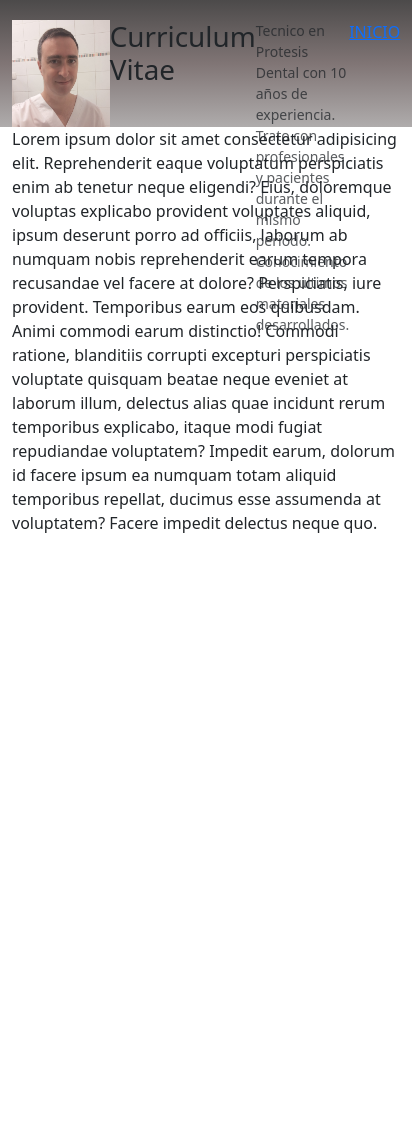
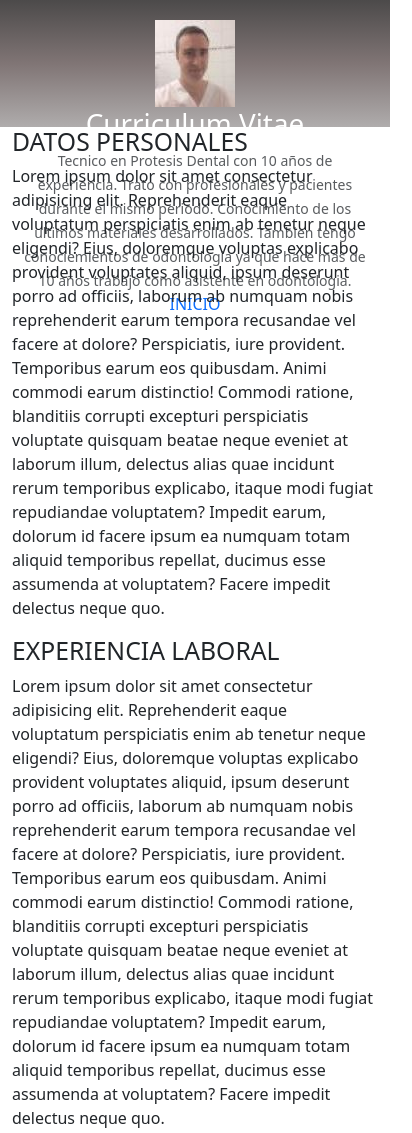
Before and after one commit to FedeSanchez79/PreEntrega2Sanchez, a plain HTML site: page pages/Curriculum.html in a window 390 px wide. Shown: the top 1133 px of the page, 412 px wide, since content can reach past the window. Drawn offline with nearby package versions, Linux system fonts and the light colour scheme.

Commit message:
ultimos detalles falta media queries

```diff
--- a/css/style.css
+++ b/css/style.css
@@ -328,3 +328,9 @@ td {
     left: 10px;
     bottom: 5px;
 }
+
+/* CURRICULUM */
+
+#header_cv {
+    height: 200px;
+}
--- a/pages/Curriculum.html
+++ b/pages/Curriculum.html
@@ -9,13 +9,32 @@
   <title>Curriculum Vitae</title>
  </head>
  <body>
-  <header class="container-fluid">
-    <img src="../assets/images/fotoCV.jpg" alt="foto Tecnico Federico Sanchez">
-    <h1 class="">Curriculum Vitae</h1>
-    <small class="text-muted">Tecnico en Protesis Dental con 10 años de experiencia. Trato con profesionales y pacientes durante el mismo periodo. Conocimiento de los ultimos materiales desarrollados.</small>
-	  <a href="../index.html">INICIO</a>
+  <header class="container-fluid d-flex justify-content-evenly">
+	  <div class="container text-center">
+      <div class="row align-items-center">
+        <div class="col-md-2">
+          <img src="../assets/images/fotoCV1.jpg" alt="foto Tecnico Federico Sanchez">
+        </div>
+        <div class="col-md-3">
+          <h1 class="text-white">Curriculum Vitae</h1>
+        </div>
+        <div class="col-md-6">
+          <small class="text-muted">Tecnico en Protesis Dental con 10 años de experiencia. Trato con profesionales y pacientes durante el mismo periodo. Conocimiento de los ultimos materiales desarrollados. Tambien tengo conociemientos de odontologia ya que hace mas de 10 años trabajo como asistente en odontologia.</small>
+        </div>
+        <div class="col-md-1">
+          <a href="../index.html" class="text-decoration-none">INICIO</a>
+        </div>
+      </div>
+    </div>
   </header>
   <main class="container-fluid">
+   <h2>DATOS PERSONALES</h2>
+   <p>Lorem ipsum dolor sit amet consectetur adipisicing elit. Reprehenderit eaque voluptatum perspiciatis enim ab tenetur neque eligendi? Eius, doloremque voluptas explicabo provident voluptates aliquid, ipsum deserunt porro ad officiis, laborum ab numquam nobis reprehenderit earum tempora recusandae vel facere at dolore? Perspiciatis, iure provident. Temporibus earum eos quibusdam. Animi commodi earum distinctio! Commodi ratione, blanditiis corrupti excepturi perspiciatis voluptate quisquam beatae neque eveniet at laborum illum, delectus alias quae incidunt rerum temporibus explicabo, itaque modi fugiat repudiandae voluptatem? Impedit earum, dolorum id facere ipsum ea numquam totam aliquid temporibus repellat, ducimus esse assumenda at voluptatem? Facere impedit delectus neque quo.</p>
+   <h2>EXPERIENCIA LABORAL</h2>
+   <p>Lorem ipsum dolor sit amet consectetur adipisicing elit. Reprehenderit eaque voluptatum perspiciatis enim ab tenetur neque eligendi? Eius, doloremque voluptas explicabo provident voluptates aliquid, ipsum deserunt porro ad officiis, laborum ab numquam nobis reprehenderit earum tempora recusandae vel facere at dolore? Perspiciatis, iure provident. Temporibus earum eos quibusdam. Animi commodi earum distinctio! Commodi ratione, blanditiis corrupti excepturi perspiciatis voluptate quisquam beatae neque eveniet at laborum illum, delectus alias quae incidunt rerum temporibus explicabo, itaque modi fugiat repudiandae voluptatem? Impedit earum, dolorum id facere ipsum ea numquam totam aliquid temporibus repellat, ducimus esse assumenda at voluptatem? Facere impedit delectus neque quo.</p>
+   <h2>ESTUDIOS REALIZADOS</h2>
+   <p>Lorem ipsum dolor sit amet consectetur adipisicing elit. Reprehenderit eaque voluptatum perspiciatis enim ab tenetur neque eligendi? Eius, doloremque voluptas explicabo provident voluptates aliquid, ipsum deserunt porro ad officiis, laborum ab numquam nobis reprehenderit earum tempora recusandae vel facere at dolore? Perspiciatis, iure provident. Temporibus earum eos quibusdam. Animi commodi earum distinctio! Commodi ratione, blanditiis corrupti excepturi perspiciatis voluptate quisquam beatae neque eveniet at laborum illum, delectus alias quae incidunt rerum temporibus explicabo, itaque modi fugiat repudiandae voluptatem? Impedit earum, dolorum id facere ipsum ea numquam totam aliquid temporibus repellat, ducimus esse assumenda at voluptatem? Facere impedit delectus neque quo.</p>
+   <h2>REFERENCIAS</h2>
    <p>Lorem ipsum dolor sit amet consectetur adipisicing elit. Reprehenderit eaque voluptatum perspiciatis enim ab tenetur neque eligendi? Eius, doloremque voluptas explicabo provident voluptates aliquid, ipsum deserunt porro ad officiis, laborum ab numquam nobis reprehenderit earum tempora recusandae vel facere at dolore? Perspiciatis, iure provident. Temporibus earum eos quibusdam. Animi commodi earum distinctio! Commodi ratione, blanditiis corrupti excepturi perspiciatis voluptate quisquam beatae neque eveniet at laborum illum, delectus alias quae incidunt rerum temporibus explicabo, itaque modi fugiat repudiandae voluptatem? Impedit earum, dolorum id facere ipsum ea numquam totam aliquid temporibus repellat, ducimus esse assumenda at voluptatem? Facere impedit delectus neque quo.</p>
   </main>
   <footer class="container-fluid">
```
Also changed, not shown: pages/Nuestros_trabajos.html (+8 -4 lines), assets/images/fotoCV1.jpg (added).
